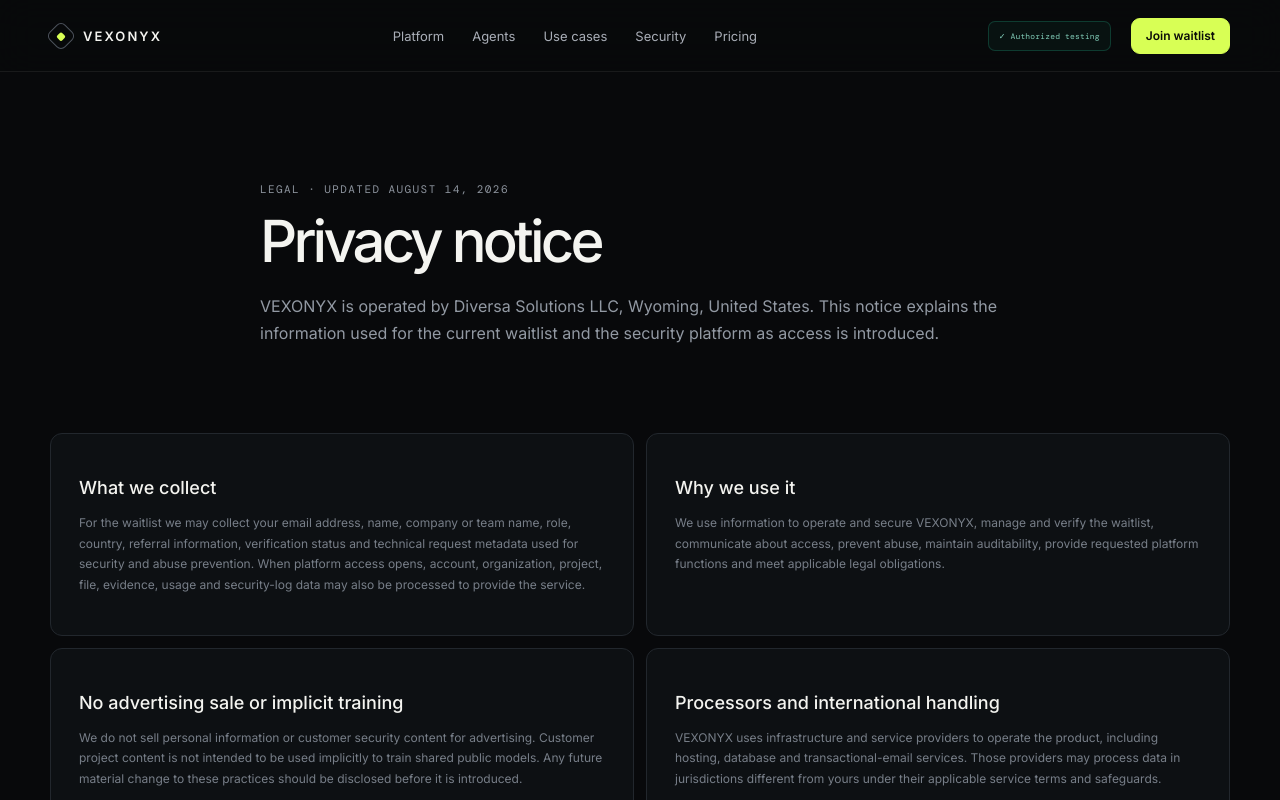
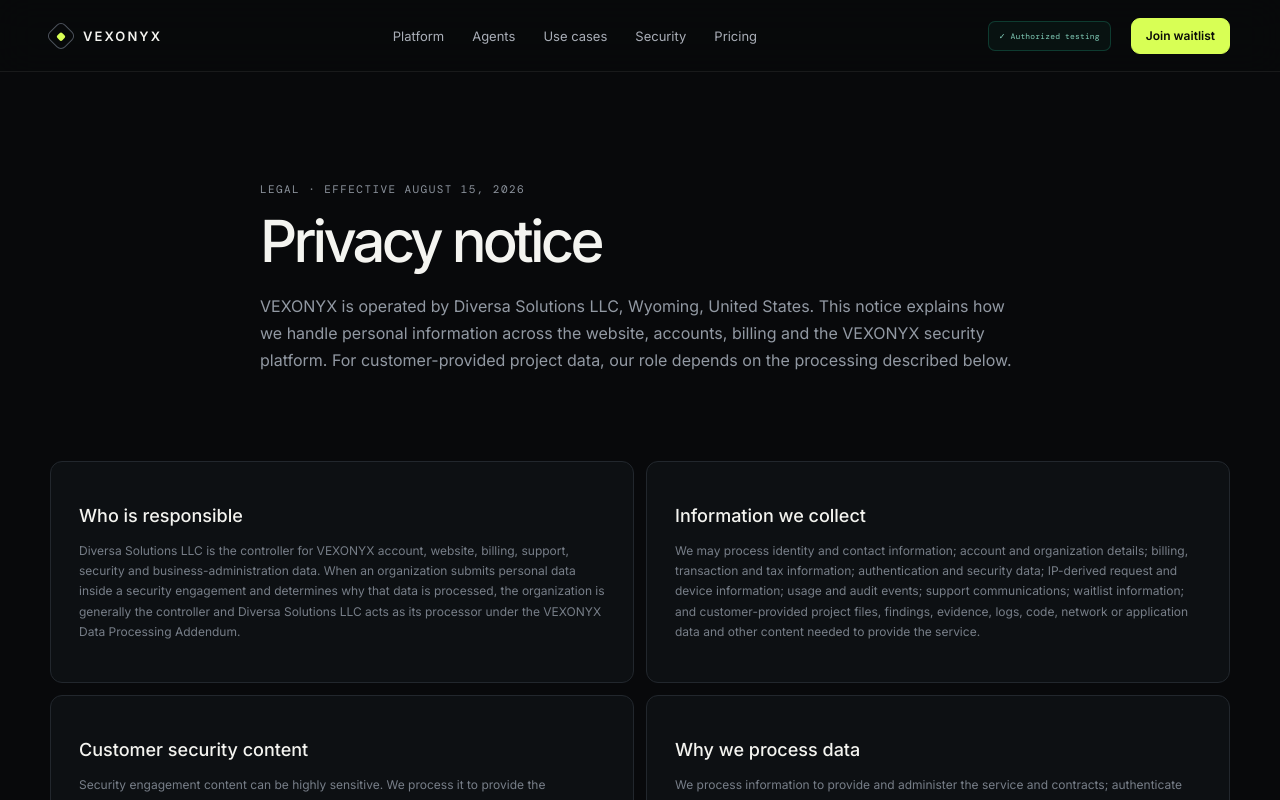
Before and after one commit to heke99/vexonyx, a Next.js app in the folder apps/web/: page /privacy in a window 1280 px wide. Shown: the top 800 px of the page. Built offline with nearby package versions, Linux system fonts and the light colour scheme; no server answers; a web font is replaced by a local one.

Commit message:
Replace waitlist privacy notice with production privacy policy

```diff
--- a/apps/web/app/privacy/page.tsx
+++ b/apps/web/app/privacy/page.tsx
@@ -2,17 +2,28 @@ import { ContentPage } from "@/components/content-page";
 
 export default function Page() {
   return <ContentPage
-    label="LEGAL · UPDATED AUGUST 14, 2026"
+    label="LEGAL · EFFECTIVE AUGUST 15, 2026"
     title="Privacy notice"
-    intro="VEXONYX is operated by Diversa Solutions LLC, Wyoming, United States. This notice explains the information used for the current waitlist and the security platform as access is introduced."
+    intro="VEXONYX is operated by Diversa Solutions LLC, Wyoming, United States. This notice explains how we handle personal information across the website, accounts, billing and the VEXONYX security platform. For customer-provided project data, our role depends on the processing described below."
     cards={[
-      { title: "What we collect", body: "For the waitlist we may collect your email address, name, company or team name, role, country, referral information, verification status and technical request metadata used for security and abuse prevention. When platform access opens, account, organization, project, file, evidence, usage and security-log data may also be processed to provide the service." },
-      { title: "Why we use it", body: "We use information to operate and secure VEXONYX, manage and verify the waitlist, communicate about access, prevent abuse, maintain auditability, provide requested platform functions and meet applicable legal obligations." },
-      { title: "No advertising sale or implicit training", body: "We do not sell personal information or customer security content for advertising. Customer project content is not intended to be used implicitly to train shared public models. Any future material change to these practices should be disclosed before it is introduced." },
-      { title: "Processors and international handling", body: "VEXONYX uses infrastructure and service providers to operate the product, including hosting, database and transactional-email services. Those providers may process data in jurisdictions different from yours under their applicable service terms and safeguards." },
-      { title: "Retention and deletion", body: "Waitlist and platform records are retained only as reasonably needed for the purpose collected, security, dispute handling and applicable legal obligations. Verification tokens are time-limited. Requests to access, correct or delete personal information can be sent to info@vexonyx.com and will be handled subject to applicable law and legitimate security or recordkeeping requirements." },
-      { title: "Cookies and similar technologies", body: "The current public launch is designed without advertising or marketing cookies in the VEXONYX application. Strictly necessary session or security technologies may be used where required for secure product operation. See the Cookies page for the current implementation." },
-      { title: "Contact and operator", body: "VEXONYX is operated by Diversa Solutions LLC, Wyoming, United States. Privacy and data requests: info@vexonyx.com." },
+      { title: "Who is responsible", body: "Diversa Solutions LLC is the controller for VEXONYX account, website, billing, support, security and business-administration data. When an organization submits personal data inside a security engagement and determines why that data is processed, the organization is generally the controller and Diversa Solutions LLC acts as its processor under the VEXONYX Data Processing Addendum." },
+      { title: "Information we collect", body: "We may process identity and contact information; account and organization details; billing, transaction and tax information; authentication and security data; IP-derived request and device information; usage and audit events; support communications; waitlist information; and customer-provided project files, findings, evidence, logs, code, network or application data and other content needed to provide the service." },
+      { title: "Customer security content", body: "Security engagement content can be highly sensitive. We process it to provide the requested workspace, analysis, evidence, reporting, storage and security functions, to protect the platform, and as otherwise instructed by the customer or required by law. Customer security content is not sold for advertising and is not used by default to train shared public models." },
+      { title: "Why we process data", body: "We process information to provide and administer the service and contracts; authenticate users; process payments and taxes; allocate usage and credits; provide support; prevent fraud, abuse and unauthorized security activity; maintain auditability; secure and improve reliability; communicate service or legal changes; comply with law; establish or defend legal claims; and, where consent is required, for any optional processing to which you consent." },
+      { title: "Legal bases where GDPR or UK GDPR applies", body: "Depending on the activity, processing is based on performance of a contract or steps requested before a contract, compliance with legal obligations, our legitimate interests in operating and securing the service and preventing abuse, or consent where consent is the appropriate legal basis. You may withdraw consent at any time for processing that depends on consent, without affecting prior lawful processing." },
+      { title: "Sources", body: "We receive information directly from users and customer administrators, from systems and files submitted to the service, from service providers involved in authentication, hosting, payments and communications, and from technical interactions with VEXONYX. Customers are responsible for ensuring they have authority and a lawful basis to submit third-party personal data to security projects." },
+      { title: "Service providers and subprocessors", body: "We use vendors that help operate VEXONYX, including cloud hosting, database/authentication/storage, payment and billing, and transactional email providers. They process information only for the relevant service purposes under their applicable contracts. Our current material subprocessors are listed on the Subprocessors page." },
+      { title: "No sale or behavioral advertising", body: "We do not sell personal information. We do not share personal information for cross-context behavioral advertising, and the current VEXONYX product does not use advertising cookies or an advertising analytics stack. If that changes, we will update this notice and deploy any consent or opt-out controls required before such processing begins." },
+      { title: "International transfers", body: "Diversa Solutions LLC is established in the United States and providers may process data in the United States or other countries. Where data-protection law requires a transfer mechanism, we use or make available an appropriate mechanism and contractual safeguards, which may include applicable standard contractual clauses or another legally recognized transfer basis." },
+      { title: "Retention", body: "We retain data only for as long as reasonably necessary for the purpose collected and applicable legal, security and dispute requirements. Account and customer-content retention follows the service configuration and contract; backups age out through ordinary backup lifecycles. Billing, transaction, contract and legal-acceptance records may be retained for up to seven years or longer if required by law or a legal claim. Security and abuse records may be retained as reasonably necessary to protect VEXONYX and its users." },
+      { title: "Security", body: "We use technical and organizational safeguards designed for a multi-tenant security platform, including access controls, tenant isolation, least-privilege service boundaries, audit logging and security monitoring. No online system can be guaranteed perfectly secure, and customers must protect credentials, limit submitted data to what is necessary and follow their own engagement and confidentiality obligations." },
+      { title: "Your privacy rights", body: "Depending on your location and the applicable law, you may have rights to information, access, correction, deletion, restriction, objection, portability, withdrawal of consent and to complain to a supervisory authority. Rights can be limited where an exemption applies, including legal obligations, security, fraud prevention or the establishment, exercise or defense of legal claims." },
+      { title: "United States state rights", body: "Where an applicable U.S. state privacy law grants rights, eligible individuals may request access, correction or deletion and may exercise any other rights available under that law. VEXONYX does not discriminate against users for exercising applicable privacy rights. Because we do not sell personal information or use it for cross-context behavioral advertising, there is currently no sale/share opt-out workflow to operate." },
+      { title: "Automated processing and AI", body: "VEXONYX may use automated systems and AI to analyze technical material and produce security assistance. These systems are product functionality, not a substitute for qualified human review. We do not intend to make solely automated decisions about individuals that produce legal or similarly significant effects unless the required legal basis, notices and safeguards are in place." },
+      { title: "Cookies and similar technologies", body: "Strictly necessary authentication, session, security and preference technologies may be used to provide requested functionality. The current production site does not intentionally deploy non-essential advertising or marketing cookies. See the Cookies page for the current implementation and the rules we follow before enabling optional categories." },
+      { title: "Children", body: "VEXONYX is a professional cybersecurity service and is not directed to children. You must be at least 18 years old to create or control a paid VEXONYX account unless applicable law and an authorized organization expressly permit otherwise." },
+      { title: "Contact and complaints", body: "Privacy requests can be sent to info@vexonyx.com. Operator: Diversa Solutions LLC, 30 N Gould St, Sheridan, Wyoming 82801, United States. If GDPR or UK GDPR applies, you may also lodge a complaint with the competent data-protection authority in your place of residence, work or the location of the alleged infringement." },
+      { title: "Changes to this notice", body: "We may update this notice as VEXONYX evolves. Material changes will be communicated by a reasonable method before or when they take effect where required. The effective date shown above identifies the current version." },
     ]}
   />;
 }
```
